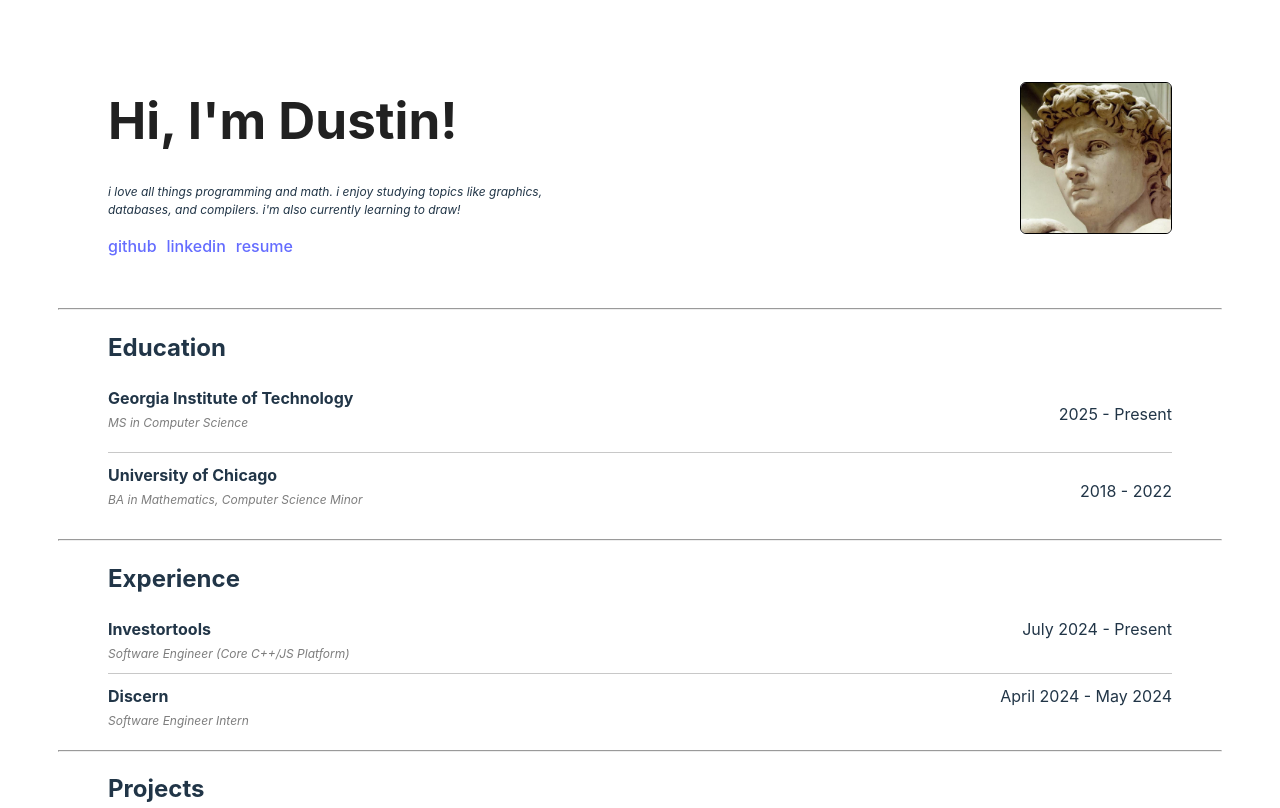
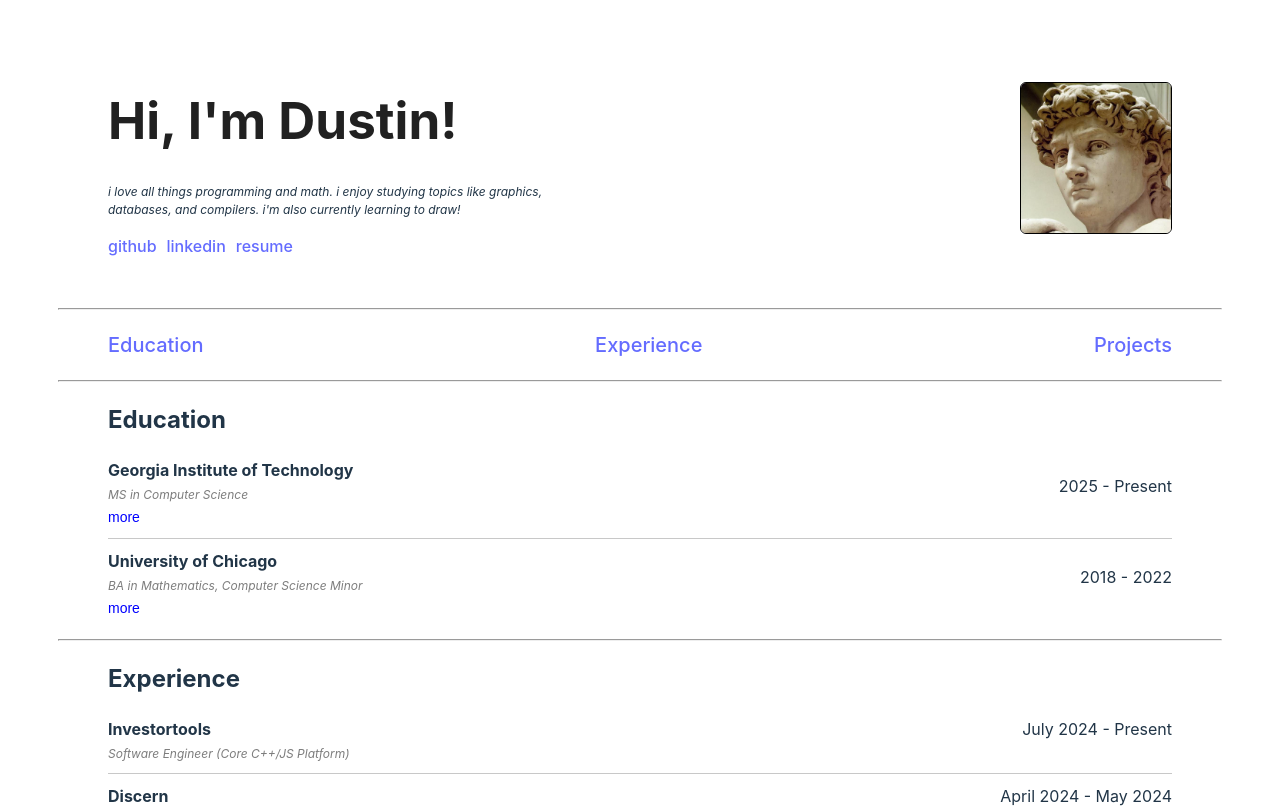
Before and after one commit to dustinburda/PersonalWebsite, a React (Vite) app: page / in a window 1280 px wide. Shown: the top 808 px of the page. Built offline with nearby package versions, Linux system fonts and the light colour scheme.

Commit message:
more button, navbar

```diff
--- a/src/App.jsx
+++ b/src/App.jsx
@@ -4,6 +4,22 @@ import Education from './Education.jsx'
 import Experience from './Experience.jsx'
 import Projects from './Projects.jsx'
 import './css/my.css'
+
+
+function Nav()
+{
+  return (
+    <div>
+      <div class="navbar" style={{ display: "flex", justifyContent: "space-between"}}>
+        <a class="nav-link">Education</a>
+        <a class="nav-link">Experience</a>
+        <a class="nav-link">Projects</a>
+      </div>
+      <hr />
+    </div>
+  );
+
+}
 
 function Footer()
 {
@@ -16,6 +32,7 @@ function App() {
   return (
     <div class="App">
       <Header />
+      <Nav />
       <Education />
       <Experience />
       <Projects />
--- a/src/Education.jsx
+++ b/src/Education.jsx
@@ -1,6 +1,28 @@
-import { Fragment } from "react";
+import { Fragment, useState } from "react";
 import { educationObjects } from "./data/educationdata";
 
+
+function MoreButton( {educationObject} )
+{
+    const [showMore, setShowMore] = useState(false);
+
+    let handleClick = () => {
+        setShowMore(!showMore);
+    }
+
+    return(
+    <>
+        <button class="more-button" onClick={handleClick}>
+            {!showMore ? ("more") : ("less")}
+        </button>
+        {showMore &&
+            (<div class="education-extra">
+                <div>Relevant Coursework: {educationObject.relevantCoursework}</div>
+                <div>GPA: {educationObject.gpa}</div>
+            </div>)}
+    </>
+    );
+}
 
 function EducationItem(  {educationObject, index, arr} )
 {
@@ -10,10 +32,12 @@ function EducationItem(  {educationObject, index, arr} )
             <div>
                 <div class="education-name">{educationObject.name}</div>
                 <div class="education-major">{educationObject.degree}</div>
+                <MoreButton educationObject={educationObject}/>
             </div>
             <div class="grad-date">
                 <p>{educationObject.graduation_date}</p>
             </div>
+
         </div>
         {index < arr.length - 1 && (<hr class="education-divider"/>)}
     </>
@@ -35,6 +59,5 @@ return(
     </div>
     <hr />
     </Fragment>
-
 );
 }
--- a/src/css/my.css
+++ b/src/css/my.css
@@ -102,10 +102,18 @@ hr {
   padding-bottom: 4px;
 }
 
+.education-extra,
 .education-major {
   font-size: 12px;
   color: rgb(125, 125, 125);
   font-style: italic;
+}
+
+.education-extra {
+  font-size: 13px;
+  color: rgb(125, 125, 125);
+  font-style: italic;
+  margin-left: 20px;
 }
 
 .education-divider {
@@ -173,3 +181,23 @@ hr {
   font-weight: normal;
   font-size: 12px;
 }
+
+.more-button {
+  border: none;
+  background-color: white !important;
+  color: rgb(0, 0, 255);
+  padding: 0px;
+  font-size: 14px;
+}
+
+.more-button:hover {
+  color: rgb(0, 25, 165);
+}
+
+.navbar {
+  margin: 20px 100px 20px 100px;
+}
+
+.nav-link {
+  font-size: 20px;
+}
--- a/src/data/educationdata.js
+++ b/src/data/educationdata.js
@@ -3,11 +3,15 @@ let educationObjects = [
         name: "Georgia Institute of Technology",
         degree: "MS in Computer Science",
         graduation_date: "2025 - Present",
+        gpa: "4.0",
+        relevantCoursework: "Networks"
     },
     {
         name: "University of Chicago",
         degree: "BA in Mathematics, Computer Science Minor",
         graduation_date: "2018 - 2022",
+        gpa: "3.5",
+        relevantCoursework: "Databases, Machine Learning, Algorithms, Computer Systems, Data Structures"
     }
   ];
 
```
